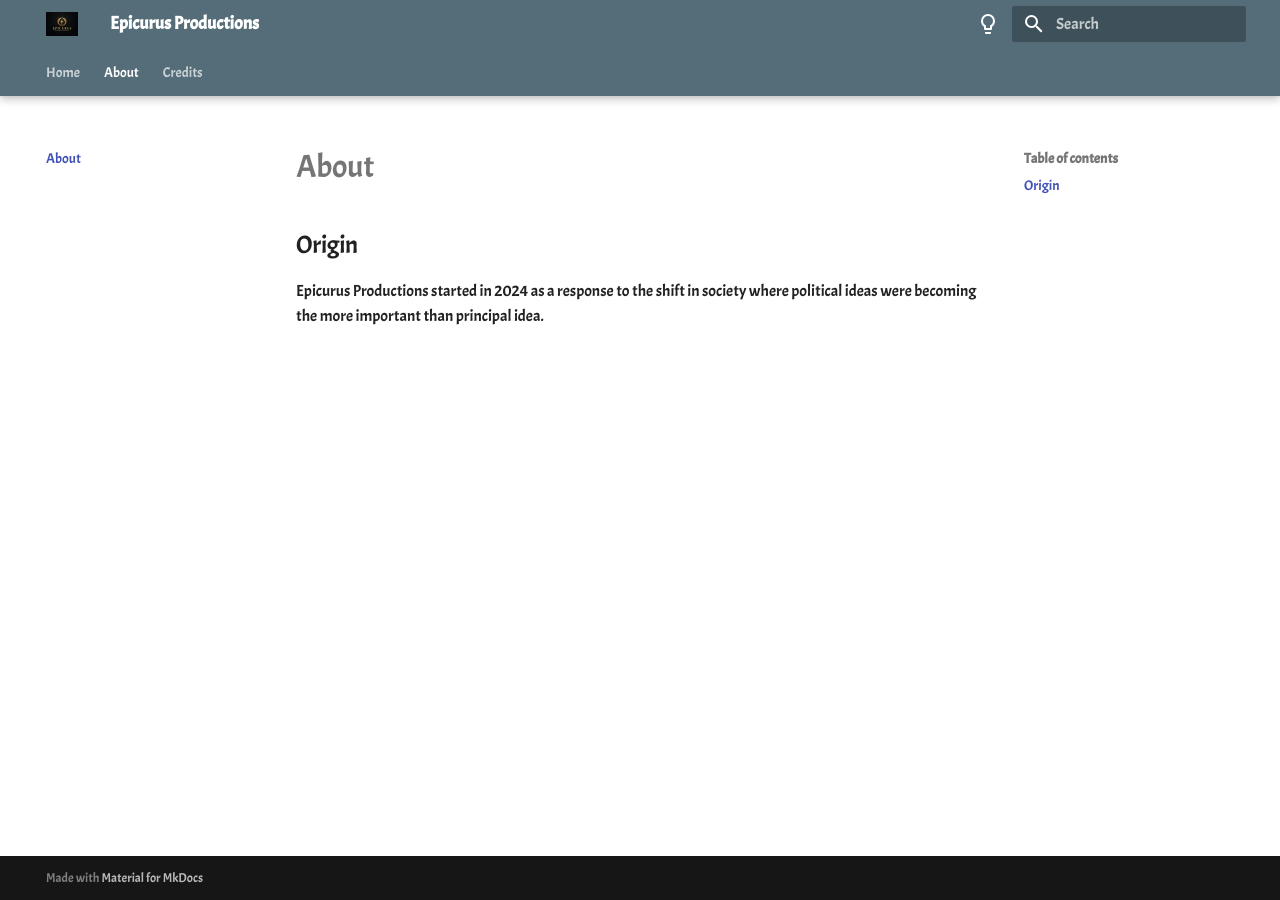
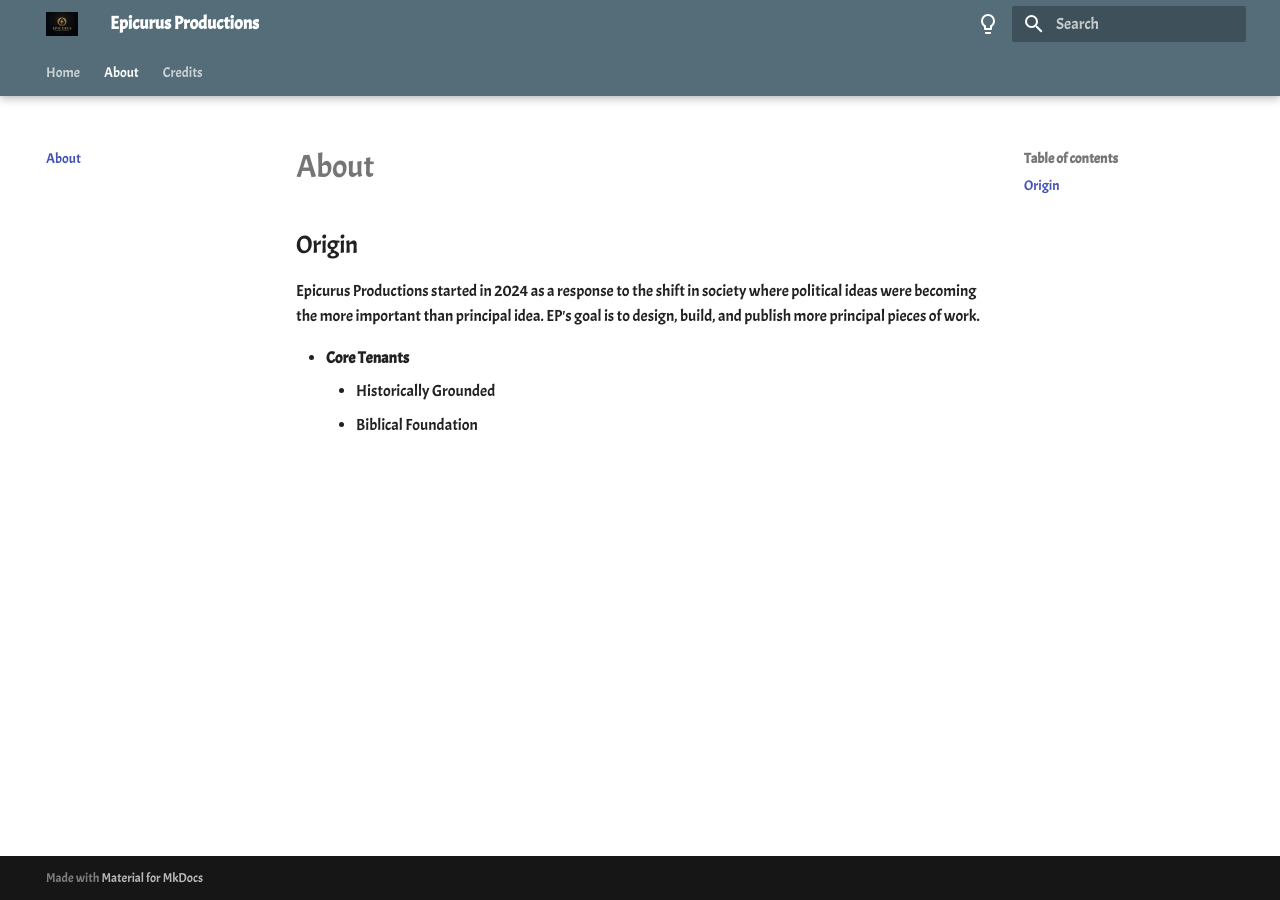
Before and after one commit to gamefreakcabe/solomons-arboretum, an MkDocs documentation site: the page built from docs/2-about.md, in a window 1280 px wide. Built offline with MkDocs 1.6.1 and Material for MkDocs 9.7.7, drawn with Linux system fonts in a browser that asks for light colours.

Commit message:
change about

```diff
--- a/docs/2-about.md
+++ b/docs/2-about.md
@@ -2,4 +2,8 @@
 
 ## Origin
 
-Epicurus Productions started in 2024 as a response to the shift in society where political ideas were becoming the more important than principal idea.
+Epicurus Productions started in 2024 as a response to the shift in society where political ideas were becoming the more important than principal idea. EP's goal is to design, build, and publish more principal pieces of work.
+
+* **Core Tenants**
+    * Historically Grounded
+    * Biblical Foundation
```
